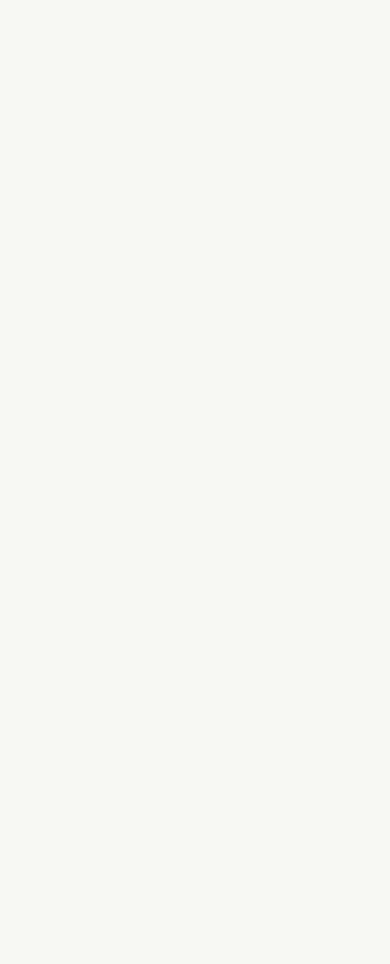
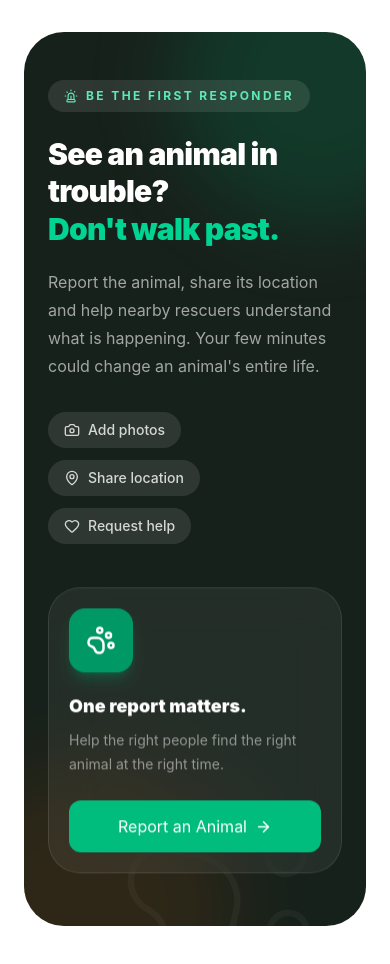
Before and after one commit to ruthwin09/DOGGO, a React (Vite) app in the folder client/: page / in a window 390 px wide. Shown: the part 10280-11244 px from the top of the page. Before the commit the page ends 10232 px from the top, so only its background shows below. Built offline with nearby package versions, Linux system fonts and the light colour scheme.

Commit message:
feat: add DOGGO animal report call to action

```diff
--- /dev/null
+++ b/client/src/components/ReportCTA.jsx
@@ -0,0 +1,115 @@
+import { motion } from 'framer-motion'
+import {
+  ArrowRight,
+  Camera,
+  Heart,
+  MapPin,
+  PawPrint,
+  Siren,
+} from 'lucide-react'
+
+function ReportCTA() {
+  return (
+    <section
+      id="rescue"
+      className="overflow-hidden bg-white px-6 py-20 md:py-28"
+    >
+      <div className="mx-auto max-w-7xl">
+        <motion.div
+          initial={{ opacity: 0, y: 30 }}
+          whileInView={{ opacity: 1, y: 0 }}
+          viewport={{ once: true }}
+          transition={{ duration: 0.7 }}
+          className="relative overflow-hidden rounded-[2.5rem] bg-[#17211b] px-6 py-12 text-white sm:px-10 md:px-14 md:py-16"
+        >
+          {/* Decorative circles */}
+          <div className="pointer-events-none absolute -right-24 -top-24 h-72 w-72 rounded-full bg-emerald-600/20 blur-2xl" />
+
+          <div className="pointer-events-none absolute -bottom-32 -left-20 h-72 w-72 rounded-full bg-orange-500/10 blur-2xl" />
+
+          {/* Paw decoration */}
+          <PawPrint
+            size={220}
+            strokeWidth={0.7}
+            className="pointer-events-none absolute -bottom-16 right-8 rotate-12 text-white/[0.04]"
+          />
+
+          <div className="relative grid items-center gap-12 lg:grid-cols-[1fr_auto]">
+            <div className="max-w-2xl">
+              <div className="inline-flex items-center gap-2 rounded-full bg-white/10 px-4 py-2 text-xs font-bold uppercase tracking-[0.2em] text-emerald-300">
+                <Siren size={14} />
+                Be the first responder
+              </div>
+
+              <h2 className="mt-6 text-3xl font-black leading-tight tracking-tight sm:text-4xl md:text-5xl">
+                See an animal in trouble?
+                <span className="block text-emerald-400">
+                  Don't walk past.
+                </span>
+              </h2>
+
+              <p className="mt-5 max-w-xl text-base leading-7 text-white/60 md:text-lg">
+                Report the animal, share its location and help nearby
+                rescuers understand what is happening. Your few minutes
+                could change an animal's entire life.
+              </p>
+
+              <div className="mt-8 flex flex-wrap gap-3">
+                <div className="flex items-center gap-2 rounded-full bg-white/10 px-4 py-2 text-sm font-medium text-white/80">
+                  <Camera size={16} />
+                  Add photos
+                </div>
+
+                <div className="flex items-center gap-2 rounded-full bg-white/10 px-4 py-2 text-sm font-medium text-white/80">
+                  <MapPin size={16} />
+                  Share location
+                </div>
+
+                <div className="flex items-center gap-2 rounded-full bg-white/10 px-4 py-2 text-sm font-medium text-white/80">
+                  <Heart size={16} />
+                  Request help
+                </div>
+              </div>
+            </div>
+
+            <div className="relative">
+              <motion.div
+                animate={{ y: [0, -7, 0] }}
+                transition={{
+                  duration: 4,
+                  repeat: Infinity,
+                  ease: 'easeInOut',
+                }}
+                className="rounded-[2rem] border border-white/10 bg-white/[0.06] p-5 backdrop-blur-xl sm:p-6"
+              >
+                <div className="flex h-16 w-16 items-center justify-center rounded-2xl bg-emerald-600 text-white shadow-lg shadow-emerald-600/30">
+                  <PawPrint size={30} />
+                </div>
+
+                <p className="mt-5 text-lg font-black">
+                  One report matters.
+                </p>
+
+                <p className="mt-2 max-w-xs text-sm leading-6 text-white/50">
+                  Help the right people find the right animal at the right
+                  time.
+                </p>
+
+                <button className="group mt-6 flex w-full items-center justify-center gap-2 rounded-xl bg-emerald-500 px-5 py-3.5 text-sm font-bold text-white transition hover:bg-emerald-400">
+                  Report an Animal
+
+                  <ArrowRight
+                    size={17}
+                    className="transition-transform group-hover:translate-x-1"
+                  />
+                </button>
+              </motion.div>
+            </div>
+          </div>
+        </motion.div>
+      </div>
+    </section>
+  )
+}
+
+export default ReportCTA
--- a/client/src/pages/Home.jsx
+++ b/client/src/pages/Home.jsx
@@ -4,6 +4,7 @@ import AnimalSection from '../components/AnimalSection'
 import NearbyAnimals from '../components/NearbyAnimals'
 import PawHeroes from '../components/PawHeroes'
 import SuccessStories from '../components/SuccessStories'
+import ReportCTA from '../components/ReportCTA'
 
 function Home() {
   return (
@@ -14,6 +15,7 @@ function Home() {
       <NearbyAnimals />
       <PawHeroes />
       <SuccessStories />
+      <ReportCTA />
     </main>
   )
 }
```
